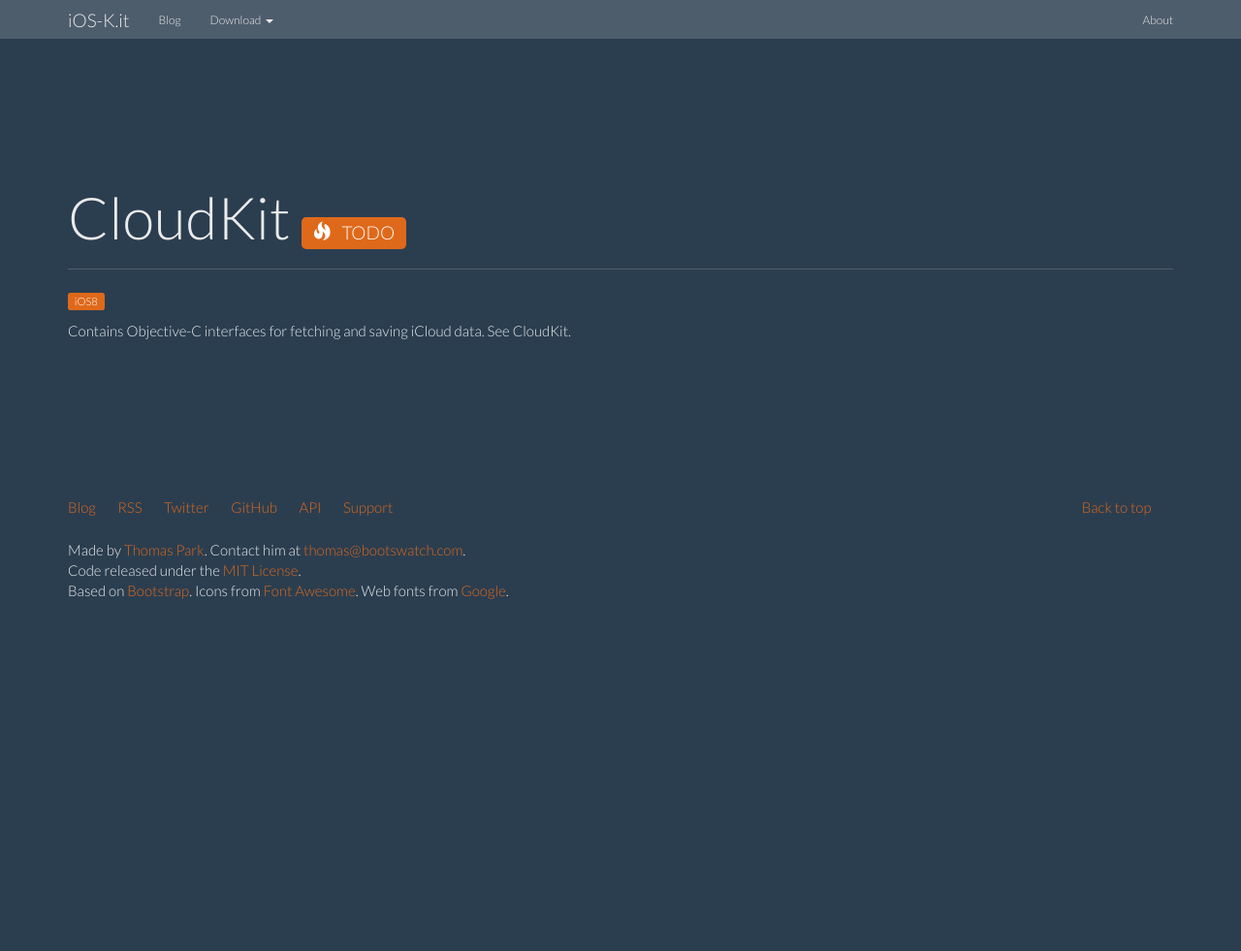
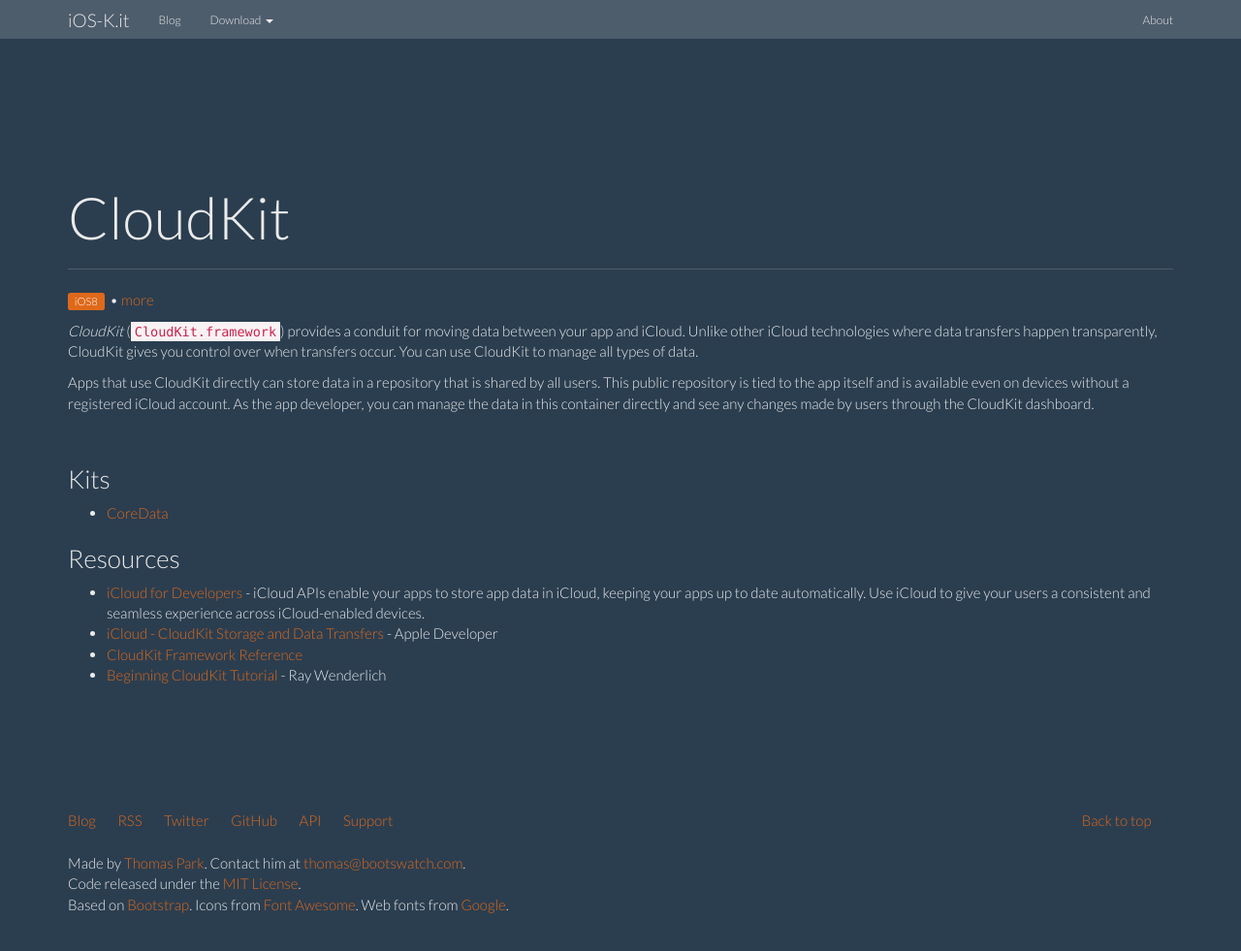
Before and after one commit to ioskit/ioskit.github.io, a Jekyll site: the page built from _kits/CloudKit.md, in a window 1280 px wide and 1019 px high. Shown: the top 981 px of the window at 97% size. Built offline with Jekyll 4.4.1, drawn with Linux system fonts in a browser that asks for light colours; nearby versions of some CDN libraries.

Commit message:
Kit: CloudKit.

```diff
--- a/_kits/CloudKit.md
+++ b/_kits/CloudKit.md
@@ -2,16 +2,32 @@
 layout: kit
 name: 'CloudKit'
 id: cloudkit
-status: TODO
+status:
 since: iOS8
 prefixe: 'CK'
-link:
-abstract: "Contains Objective-C interfaces for fetching and saving iCloud data. See CloudKit."
-links__:
+link: https://developer.apple.com/icloud/index.html
+abstract: "Contains Objective-C interfaces for fetching and saving iCloud data."
+kits:
+ - CoreData
+links:
  - link:
-     name: 'aaa'
-     url: bbb
-     description: 'ccc'
+    name: 'iCloud for Developers'
+    url: https://developer.apple.com/icloud/index.html
+    description: ' - iCloud APIs enable your apps to store app data in iCloud, keeping your apps up to date automatically. Use iCloud to give your users a consistent and seamless experience across iCloud-enabled devices.'
+ - link:
+     name: 'iCloud - CloudKit Storage and Data Transfers'
+     url: https://developer.apple.com/icloud/documentation/cloudkit-storage/
+     description: ' - Apple Developer'
+ - link:
+     name: 'CloudKit Framework Reference'
+     url: https://developer.apple.com/library/ios/documentation/CloudKit/Reference/CloudKit_Framework_Reference/index.html
+     description: ''
+ - link:
+     name: 'Beginning CloudKit Tutorial'
+     url: http://www.raywenderlich.com/83116/beginning-cloudkit-tutorial
+     description: ' - Ray Wenderlich'
 ---
 
-Contains Objective-C interfaces for fetching and saving iCloud data. See CloudKit.
+*CloudKit* (`CloudKit.framework`) provides a conduit for moving data between your app and iCloud. Unlike other iCloud technologies where data transfers happen transparently, CloudKit gives you control over when transfers occur. You can use CloudKit to manage all types of data.
+
+Apps that use CloudKit directly can store data in a repository that is shared by all users. This public repository is tied to the app itself and is available even on devices without a registered iCloud account. As the app developer, you can manage the data in this container directly and see any changes made by users through the CloudKit dashboard.
--- a/_layouts/kit.html
+++ b/_layouts/kit.html
@@ -57,7 +57,7 @@
 				<ul>
 					{% for l in page.links %}
 						<li>
-							{{ l.link.description }}<a href="{{ l.link.url }}" target="_blank">{{ l.link.name }}</a>
+							<a href="{{ l.link.url }}" target="_blank">{{ l.link.name }}</a>{{ l.link.description }}
 						</li>
 					{% endfor %}
 				</ul>
```
